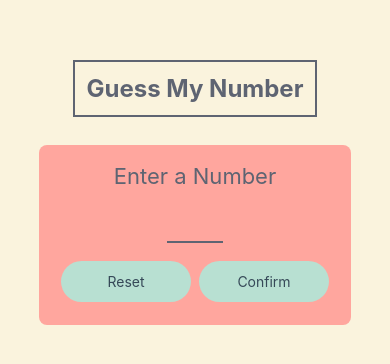
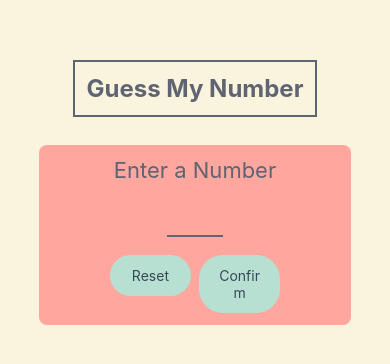
Before and after one commit to washtakzo/Guess-Number-App, a React Native app: screen / in a window 390 px wide. Shown: the part 216-580 px from the top of the page. Built offline with nearby package versions, Linux system fonts and the light colour scheme.

Commit message:
update : UI style

```diff
--- a/components/MainButton.tsx
+++ b/components/MainButton.tsx
@@ -32,13 +32,13 @@ export default MainButton;
 const styles = StyleSheet.create({
   outerContainer: {
     borderRadius: 24,
-    flex: 1,
     marginHorizontal: 4,
     overflow: "hidden",
     elevation: 2,
   },
   title: {
-    padding: 12,
+    paddingVertical: 12,
+    paddingHorizontal: 18,
     textAlign: "center",
   },
 });
--- a/pages/HomeScreen.tsx
+++ b/pages/HomeScreen.tsx
@@ -11,14 +11,13 @@ const HomeScreen = () => {
       <Title color={Colors.Third}>Guess My Number</Title>
       <View style={styles.chooseNumberContainer}>
         <Text style={styles.chooseNumberTitle}>Enter a Number</Text>
-        <View style={{ justifyContent: "center", alignItems: "center" }}>
         <TextInput
           style={styles.chooseNumberInput}
           keyboardType="number-pad"
           maxLength={2}
         />
-        </View>
         <View style={styles.buttonsContainer}>
+          <View style={styles.buttonContainer}>
             <MainButton
               backgroundColor={Colors.Secondary}
               textColor={Colors.SecondaryText}
@@ -26,6 +25,8 @@ const HomeScreen = () => {
             >
               Reset
             </MainButton>
+          </View>
+          <View style={styles.buttonContainer}>
             <MainButton
               backgroundColor={Colors.Secondary}
               textColor={Colors.SecondaryText}
@@ -33,6 +34,7 @@ const HomeScreen = () => {
             >
               Confirm
             </MainButton>
+          </View>
         </View>
       </View>
     </View>
@@ -48,6 +50,8 @@ const styles = StyleSheet.create({
     justifyContent: "center",
   },
   chooseNumberContainer: {
+    alignItems: "center",
+    justifyContent: "center",
     backgroundColor: Colors.Primary,
     width: "80%",
     height: 180,
@@ -74,4 +78,7 @@ const styles = StyleSheet.create({
   buttonsContainer: {
     flexDirection: "row",
   },
+  buttonContainer: {
+    flex: 1,
+  },
 });
```
Lines whose indentation alone changed are shown as unchanged.
